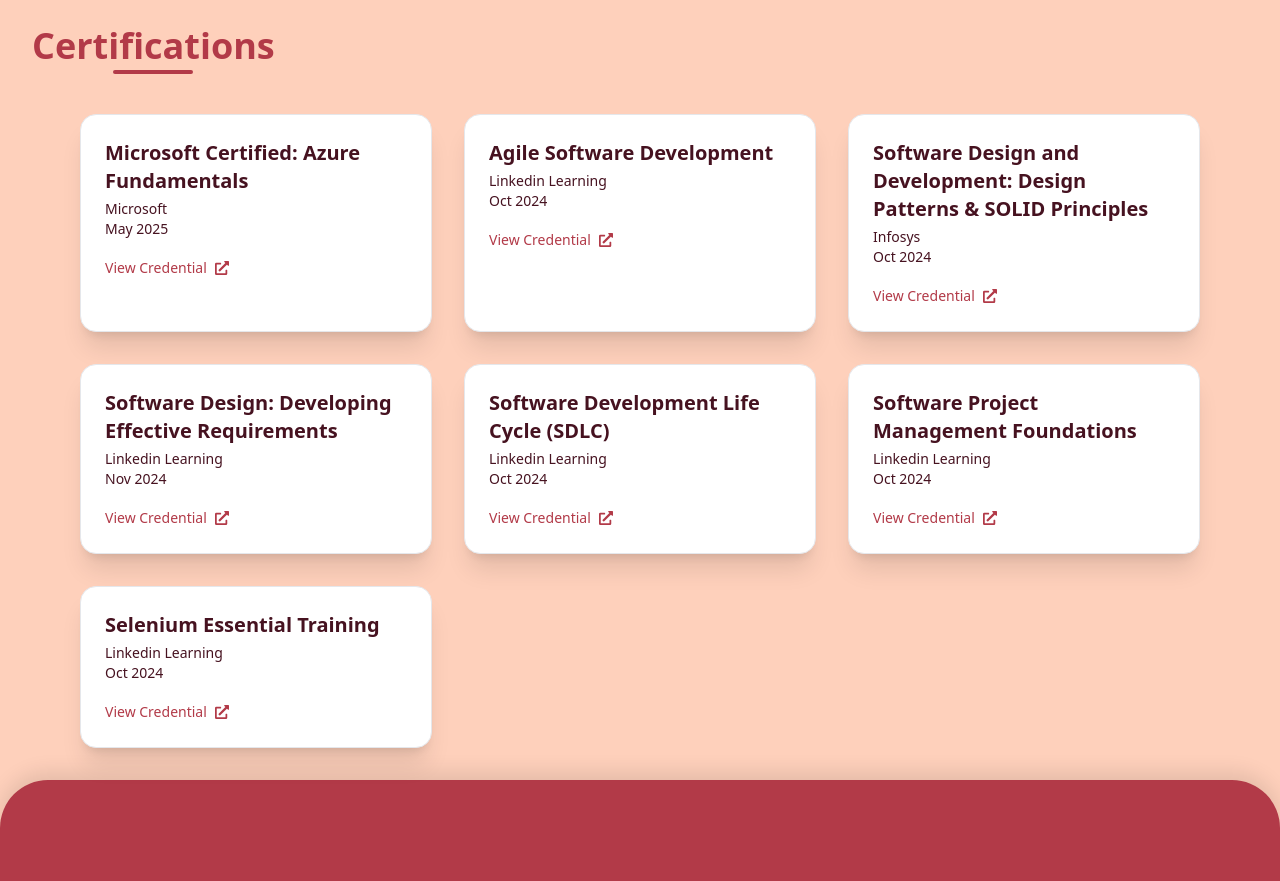
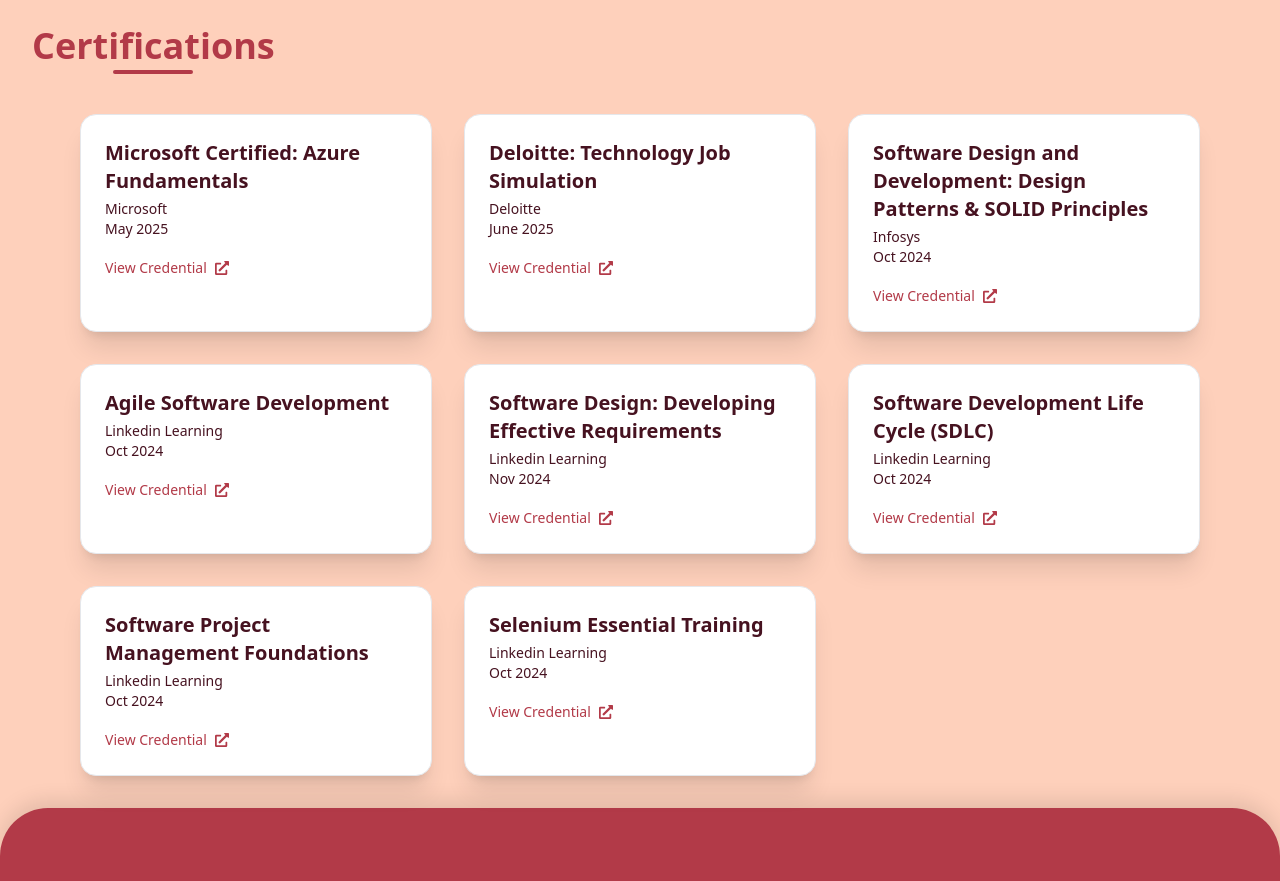
Before and after one commit to akashcodes27/Portfolio, a React (Vite) app: page / in a window 1280 px wide. Shown: the part 3180-4061 px from the top of the page. Built offline with nearby package versions, Linux system fonts and the light colour scheme.

Commit message:
Certifications Updated

```diff
--- a/src/components/Certifications.jsx
+++ b/src/components/Certifications.jsx
@@ -10,15 +10,22 @@ const certifications = [
     link: "/certificates/AZ-900.jpg",   // Optional: same as image
   },
   {
-    title: "Agile Software Development",
-    issuer: "Linkedin Learning",
+    title: "Deloitte: Technology Job Simulation",
+    issuer: "Deloitte",
+    date: "June 2025",
+    image: "/certificates/forage_deloitte.png",  // Add this
+    link: "/certificates/forage_deloitte.png",   // Optional: same as image
+  },
+  {
+    title: "Software Design and Development: Design Patterns & SOLID Principles",
+    issuer: "Infosys",
     date: "Oct 2024",
     image: "/certificates/agile.png",  // Add this
     link: "/certificates/agile.png",   // Optional: same as image
   },
   {
-    title: "Software Design and Development: Design Patterns & SOLID Principles",
-    issuer: "Infosys",
+    title: "Agile Software Development",
+    issuer: "Linkedin Learning",
     date: "Oct 2024",
     image: "/certificates/agile.png",  // Add this
     link: "/certificates/agile.png",   // Optional: same as image
```
Also changed, not shown: public/certificates/forage_deloitte.png (added).
